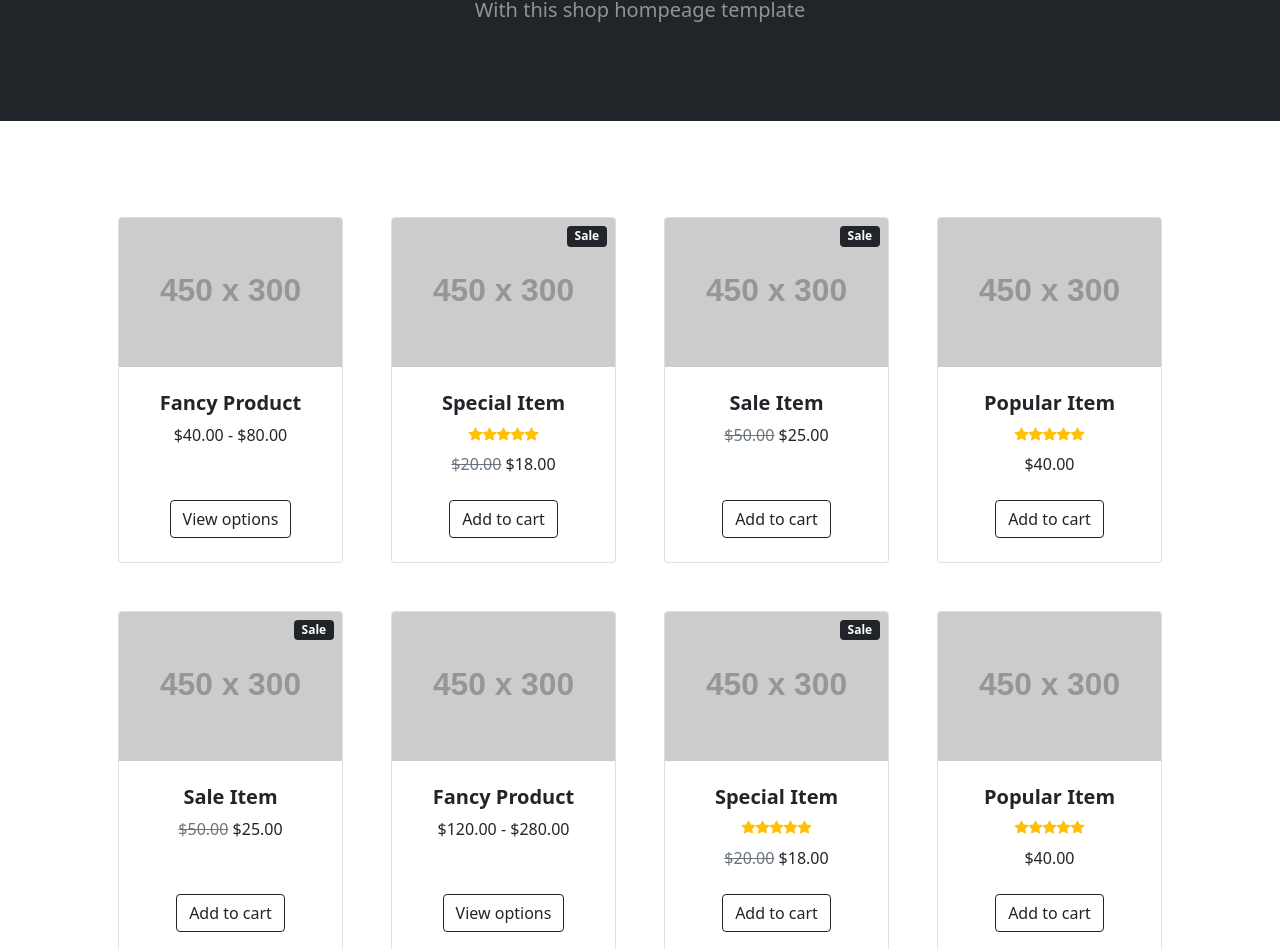
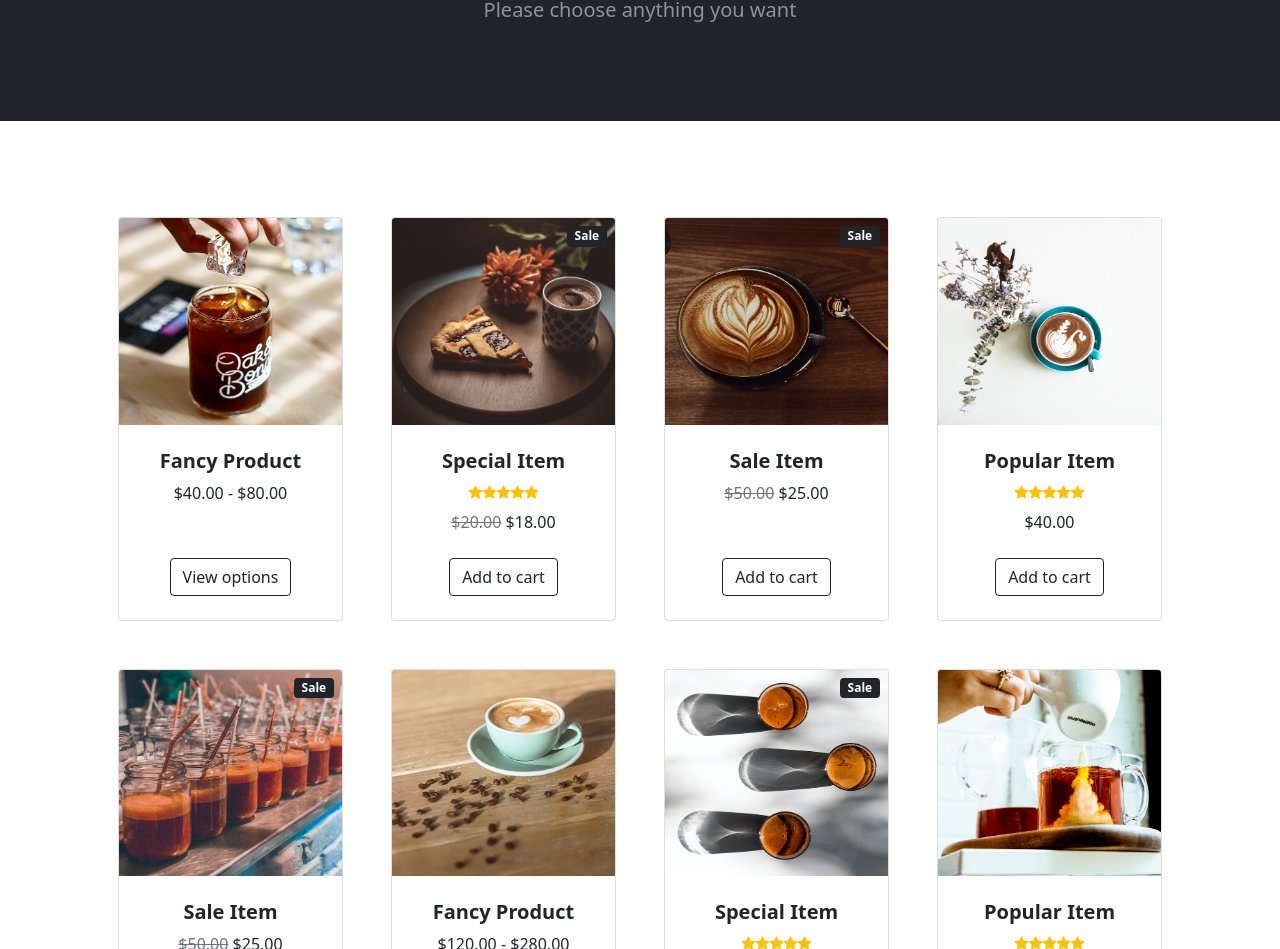
Before and after one commit to brianunani/sacode-day11-project02, a plain HTML site: page index.html in a window 1280 px wide. Shown: the part 232-1181 px from the top of the page. Drawn offline with nearby package versions, Linux system fonts and the light colour scheme; placeholder pictures from the web are drawn by us.

Commit message:
final project 02

```diff
--- a/index.html
+++ b/index.html
@@ -5,7 +5,7 @@
         <meta name="viewport" content="width=device-width, initial-scale=1, shrink-to-fit=no" />
         <meta name="description" content="" />
         <meta name="author" content="" />
-        <title>Shop Homepage - Start Bootstrap Template</title>
+        <title>SaCode - Coffee Shop</title>
         <!-- Favicon-->
         <link rel="icon" type="image/x-icon" href="assets/favicon.ico" />
         <!-- Bootstrap icons-->
@@ -17,7 +17,7 @@
         <!-- Navigation-->
         <nav class="navbar navbar-expand-lg navbar-light bg-light">
             <div class="container px-4 px-lg-5">
-                <a class="navbar-brand" href="#!">Start Bootstrap</a>
+                <a class="navbar-brand fw-bolder" href="#!">SaCode Coffee Shop</a>
                 <button class="navbar-toggler" type="button" data-bs-toggle="collapse" data-bs-target="#navbarSupportedContent" aria-controls="navbarSupportedContent" aria-expanded="false" aria-label="Toggle navigation"><span class="navbar-toggler-icon"></span></button>
                 <div class="collapse navbar-collapse" id="navbarSupportedContent">
                     <ul class="navbar-nav me-auto mb-2 mb-lg-0 ms-lg-4">
@@ -47,8 +47,8 @@
         <header class="bg-dark py-5">
             <div class="container px-4 px-lg-5 my-5">
                 <div class="text-center text-white">
-                    <h1 class="display-4 fw-bolder">Shop in style</h1>
-                    <p class="lead fw-normal text-white-50 mb-0">With this shop hompeage template</p>
+                    <h1 class="display-4 fw-bolder">Our Product</h1>
+                    <p class="lead fw-normal text-white-50 mb-0">Please choose anything you want</p>
                 </div>
             </div>
         </header>
@@ -59,7 +59,7 @@
                     <div class="col mb-5">
                         <div class="card h-100">
                             <!-- Product image-->
-                            <img class="card-img-top" src="https://dummyimage.com/450x300/dee2e6/6c757d.jpg" alt="..." />
+                            <img class="card-img-top" src="assets/americano.png" alt="..." />
                             <!-- Product details-->
                             <div class="card-body p-4">
                                 <div class="text-center">
@@ -80,7 +80,7 @@
                             <!-- Sale badge-->
                             <div class="badge bg-dark text-white position-absolute" style="top: 0.5rem; right: 0.5rem">Sale</div>
                             <!-- Product image-->
-                            <img class="card-img-top" src="https://dummyimage.com/450x300/dee2e6/6c757d.jpg" alt="..." />
+                            <img class="card-img-top" src="assets/brew.png" alt="..." />
                             <!-- Product details-->
                             <div class="card-body p-4">
                                 <div class="text-center">
@@ -110,7 +110,7 @@
                             <!-- Sale badge-->
                             <div class="badge bg-dark text-white position-absolute" style="top: 0.5rem; right: 0.5rem">Sale</div>
                             <!-- Product image-->
-                            <img class="card-img-top" src="https://dummyimage.com/450x300/dee2e6/6c757d.jpg" alt="..." />
+                            <img class="card-img-top" src="assets/cappucino.png" alt="..." />
                             <!-- Product details-->
                             <div class="card-body p-4">
                                 <div class="text-center">
@@ -130,7 +130,7 @@
                     <div class="col mb-5">
                         <div class="card h-100">
                             <!-- Product image-->
-                            <img class="card-img-top" src="https://dummyimage.com/450x300/dee2e6/6c757d.jpg" alt="..." />
+                            <img class="card-img-top" src="assets/kopi.png" alt="..." />
                             <!-- Product details-->
                             <div class="card-body p-4">
                                 <div class="text-center">
@@ -159,7 +159,7 @@
                             <!-- Sale badge-->
                             <div class="badge bg-dark text-white position-absolute" style="top: 0.5rem; right: 0.5rem">Sale</div>
                             <!-- Product image-->
-                            <img class="card-img-top" src="https://dummyimage.com/450x300/dee2e6/6c757d.jpg" alt="..." />
+                            <img class="card-img-top" src="assets/kopi2.png" alt="..." />
                             <!-- Product details-->
                             <div class="card-body p-4">
                                 <div class="text-center">
@@ -179,7 +179,7 @@
                     <div class="col mb-5">
                         <div class="card h-100">
                             <!-- Product image-->
-                            <img class="card-img-top" src="https://dummyimage.com/450x300/dee2e6/6c757d.jpg" alt="..." />
+                            <img class="card-img-top" src="assets/lattee.png" alt="..." />
                             <!-- Product details-->
                             <div class="card-body p-4">
                                 <div class="text-center">
@@ -200,7 +200,7 @@
                             <!-- Sale badge-->
                             <div class="badge bg-dark text-white position-absolute" style="top: 0.5rem; right: 0.5rem">Sale</div>
                             <!-- Product image-->
-                            <img class="card-img-top" src="https://dummyimage.com/450x300/dee2e6/6c757d.jpg" alt="..." />
+                            <img class="card-img-top" src="assets/mocha.png" alt="..." />
                             <!-- Product details-->
                             <div class="card-body p-4">
                                 <div class="text-center">
@@ -228,7 +228,7 @@
                     <div class="col mb-5">
                         <div class="card h-100">
                             <!-- Product image-->
-                            <img class="card-img-top" src="https://dummyimage.com/450x300/dee2e6/6c757d.jpg" alt="..." />
+                            <img class="card-img-top" src="assets/vcoffee.png" alt="..." />
                             <!-- Product details-->
                             <div class="card-body p-4">
                                 <div class="text-center">
```
Also changed, not shown: assets/americano.png (added), assets/brew.png (added), assets/cappucino.png (added), assets/kopi.png (added), assets/kopi2.png (added), assets/lattee.png (added), assets/mocha.png (added), assets/vcoffee.png (added).
